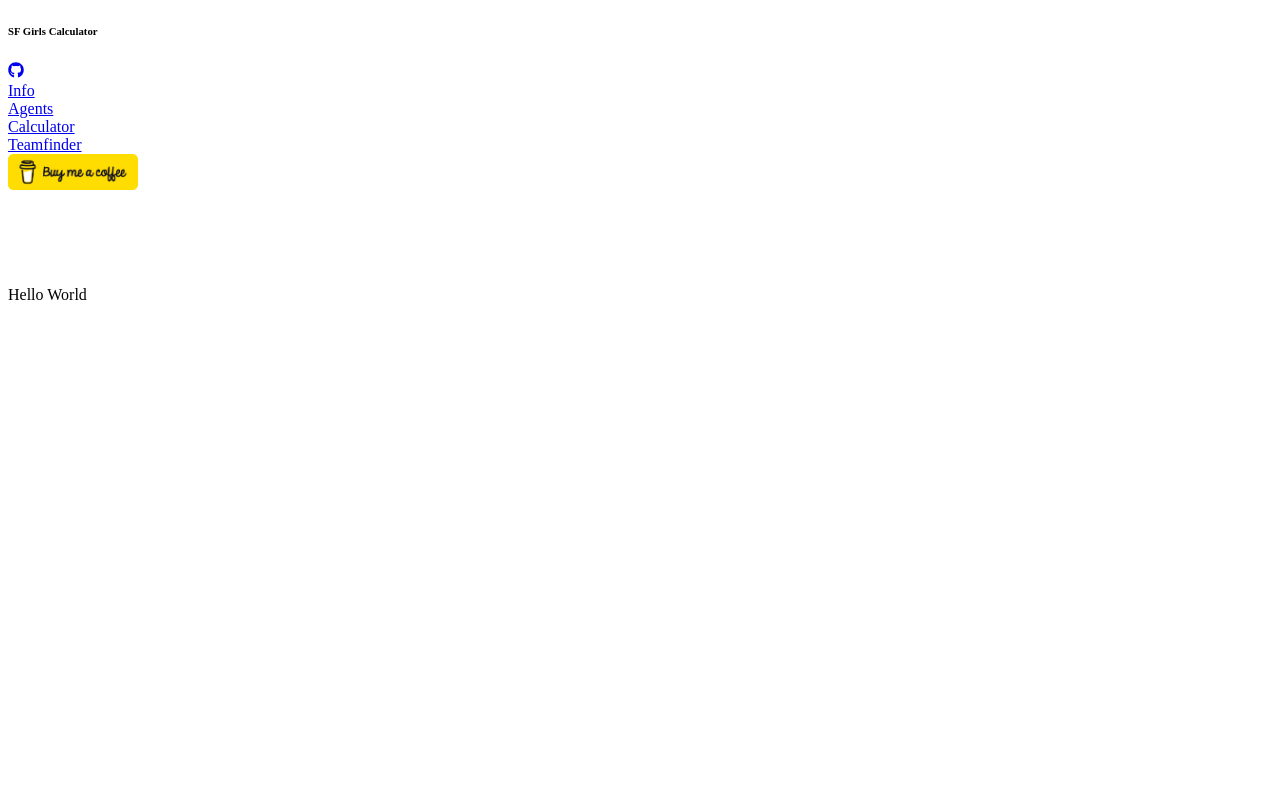
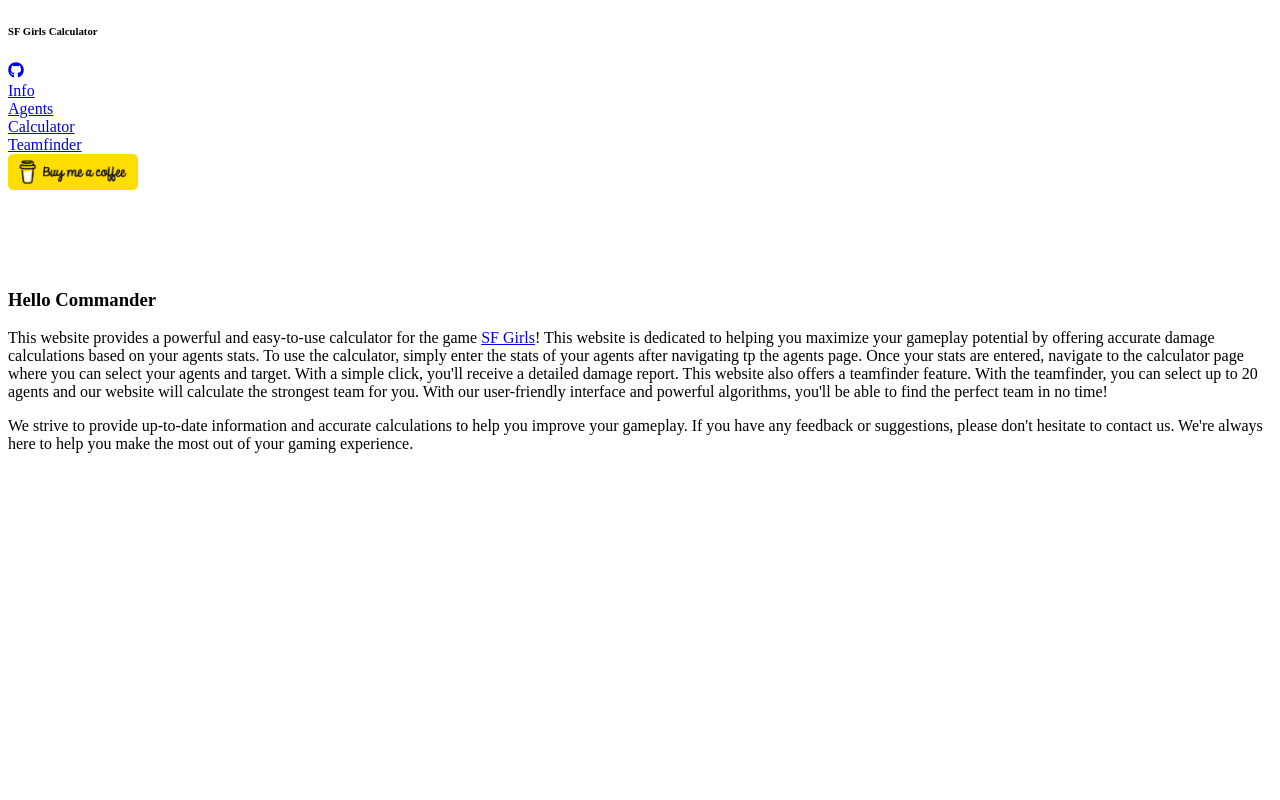
Before and after one commit to ox7f/sf-girls-calculator, a React (Vite) app in the folder packages/frontend/: page / in a window 1280 px wide. Shown: the top 800 px of the page. Built offline with nearby package versions, Linux system fonts and the light colour scheme.

Commit message:
docs: ✏️ added home page

```diff
--- a/packages/frontend/src/pages/Home.tsx
+++ b/packages/frontend/src/pages/Home.tsx
@@ -1,7 +1,28 @@
 const Home: React.FC = () => {
   return (
     <main>
-      <p>Hello World</p>
+      <article className="u-center u-text-center w-60p">
+        <h3 className="uppercase">Hello Commander</h3>
+        <p>
+          This website provides a powerful and easy-to-use calculator for the game{' '}
+          <a href="https://www.nutaku.net/games/sf-girls" target="_blank">
+            SF Girls
+          </a>
+          ! This website is dedicated to helping you maximize your gameplay potential by offering accurate damage
+          calculations based on your agents stats. To use the calculator, simply enter the stats of your agents after
+          navigating tp the agents page. Once your stats are entered, navigate to the calculator page where you can
+          select your agents and target. With a simple click, you'll receive a detailed damage report. This website also
+          offers a teamfinder feature. With the teamfinder, you can select up to 20 agents and our website will
+          calculate the strongest team for you. With our user-friendly interface and powerful algorithms, you'll be able
+          to find the perfect team in no time!
+        </p>
+
+        <p>
+          We strive to provide up-to-date information and accurate calculations to help you improve your gameplay. If
+          you have any feedback or suggestions, please don't hesitate to contact us. We're always here to help you make
+          the most out of your gaming experience.
+        </p>
+      </article>
     </main>
   );
 };
```
